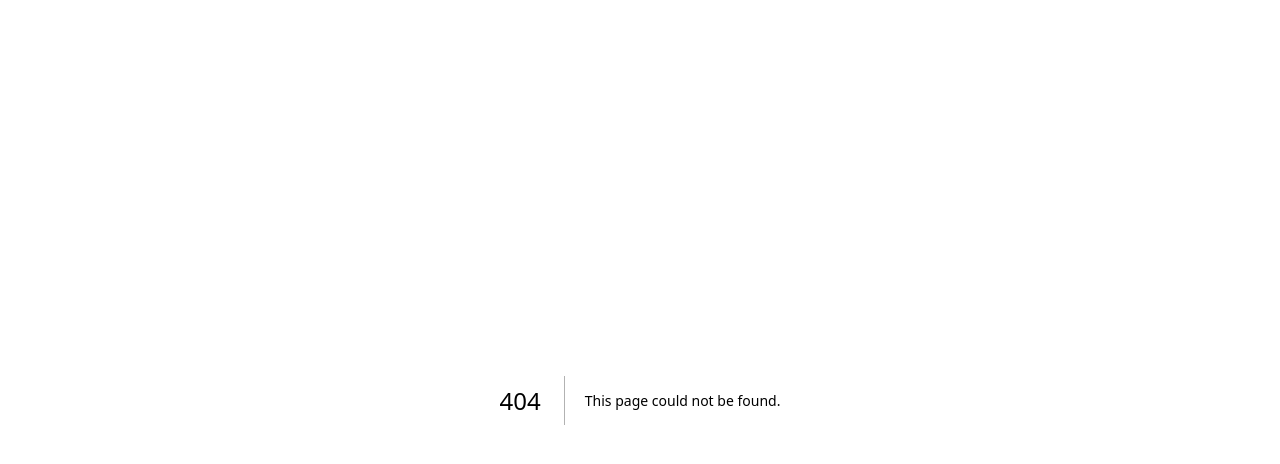
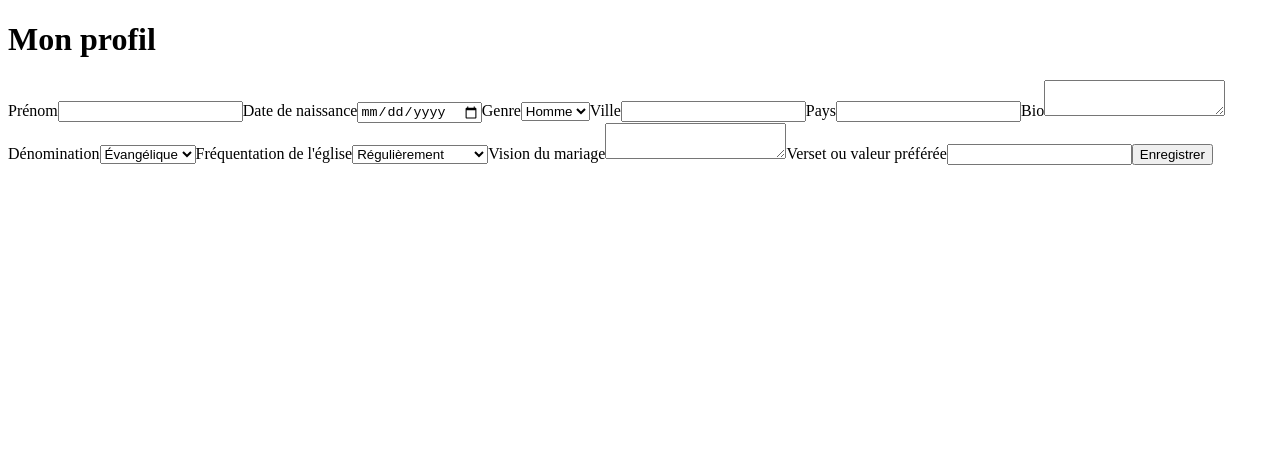
Before and after one commit to inesassia/love_site, a Next.js app: page /profile/edit in a window 1280 px wide. Before the commit this address had no page. Shown: the top 464 px of the page. Built offline with nearby package versions, Linux system fonts and the light colour scheme.

Commit message:
feat: add profile creation and editing

```diff
--- /dev/null
+++ b/src/app/api/profile/route.ts
@@ -0,0 +1,34 @@
+import { NextRequest, NextResponse } from 'next/server'
+import { getServerSession } from 'next-auth'
+import { authOptions } from '@/lib/auth'
+import { profileInputSchema, upsertProfile } from '@/lib/profile'
+import { prisma } from '@/lib/db'
+
+export async function GET() {
+  const session = await getServerSession(authOptions)
+  if (!session?.user) {
+    return NextResponse.json({ error: 'unauthenticated' }, { status: 401 })
+  }
+
+  const profile = await prisma.profile.findUnique({
+    where: { userId: (session.user as { id: string }).id },
+  })
+
+  return NextResponse.json(profile)
+}
+
+export async function POST(request: NextRequest) {
+  const session = await getServerSession(authOptions)
+  if (!session?.user) {
+    return NextResponse.json({ error: 'unauthenticated' }, { status: 401 })
+  }
+
+  const body = await request.json()
+  const parsed = profileInputSchema.safeParse(body)
+  if (!parsed.success) {
+    return NextResponse.json({ error: 'invalid_input', details: parsed.error.flatten() }, { status: 400 })
+  }
+
+  const profile = await upsertProfile((session.user as { id: string }).id, parsed.data)
+  return NextResponse.json(profile, { status: 200 })
+}
--- /dev/null
+++ b/src/app/profile/edit/page.tsx
@@ -0,0 +1,118 @@
+'use client'
+
+import { useState } from 'react'
+import { useRouter } from 'next/navigation'
+
+export default function ProfileEditPage() {
+  const router = useRouter()
+  const [firstName, setFirstName] = useState('')
+  const [birthDate, setBirthDate] = useState('')
+  const [gender, setGender] = useState('homme')
+  const [city, setCity] = useState('')
+  const [country, setCountry] = useState('')
+  const [bio, setBio] = useState('')
+  const [denomination, setDenomination] = useState('evangelique')
+  const [churchAttendance, setChurchAttendance] = useState('regulierement')
+  const [marriageVision, setMarriageVision] = useState('')
+  const [favoriteVerseOrValue, setFavoriteVerseOrValue] = useState('')
+  const [error, setError] = useState<string | null>(null)
+
+  async function handleSubmit(event: React.FormEvent) {
+    event.preventDefault()
+    setError(null)
+
+    const response = await fetch('/api/profile', {
+      method: 'POST',
+      headers: { 'Content-Type': 'application/json' },
+      body: JSON.stringify({
+        firstName,
+        birthDate,
+        gender,
+        city,
+        country,
+        bio,
+        denomination,
+        churchAttendance,
+        marriageVision,
+        favoriteVerseOrValue,
+      }),
+    })
+
+    if (!response.ok) {
+      setError('Impossible d\'enregistrer le profil. Vérifiez les champs et réessayez.')
+      return
+    }
+
+    router.push('/discover')
+  }
+
+  return (
+    <form onSubmit={handleSubmit}>
+      <h1>Mon profil</h1>
+      <label>
+        Prénom
+        <input type="text" value={firstName} onChange={(e) => setFirstName(e.target.value)} required />
+      </label>
+      <label>
+        Date de naissance
+        <input type="date" value={birthDate} onChange={(e) => setBirthDate(e.target.value)} required />
+      </label>
+      <label>
+        Genre
+        <select value={gender} onChange={(e) => setGender(e.target.value)} required>
+          <option value="homme">Homme</option>
+          <option value="femme">Femme</option>
+        </select>
+      </label>
+      <label>
+        Ville
+        <input type="text" value={city} onChange={(e) => setCity(e.target.value)} required />
+      </label>
+      <label>
+        Pays
+        <input type="text" value={country} onChange={(e) => setCountry(e.target.value)} required />
+      </label>
+      <label>
+        Bio
+        <textarea value={bio} onChange={(e) => setBio(e.target.value)} required />
+      </label>
+      <label>
+        Dénomination
+        <select value={denomination} onChange={(e) => setDenomination(e.target.value)} required>
+          <option value="evangelique">Évangélique</option>
+          <option value="catholique">Catholique</option>
+          <option value="protestant">Protestant</option>
+          <option value="orthodoxe">Orthodoxe</option>
+          <option value="autre">Autre</option>
+        </select>
+      </label>
+      <label>
+        Fréquentation de l&apos;église
+        <select value={churchAttendance} onChange={(e) => setChurchAttendance(e.target.value)} required>
+          <option value="regulierement">Régulièrement</option>
+          <option value="occasionnellement">Occasionnellement</option>
+          <option value="rarement">Rarement</option>
+        </select>
+      </label>
+      <label>
+        Vision du mariage
+        <textarea
+          value={marriageVision}
+          onChange={(e) => setMarriageVision(e.target.value)}
+          required
+        />
+      </label>
+      <label>
+        Verset ou valeur préférée
+        <input
+          type="text"
+          value={favoriteVerseOrValue}
+          onChange={(e) => setFavoriteVerseOrValue(e.target.value)}
+          required
+        />
+      </label>
+      {error && <p role="alert">{error}</p>}
+      <button type="submit">Enregistrer</button>
+    </form>
+  )
+}
--- /dev/null
+++ b/src/lib/profile.ts
@@ -0,0 +1,36 @@
+import { z } from 'zod'
+import { prisma } from '@/lib/db'
+
+export function calculateAge(birthDate: Date, now: Date = new Date()): number {
+  let age = now.getFullYear() - birthDate.getFullYear()
+  const hasHadBirthdayThisYear =
+    now.getMonth() > birthDate.getMonth() ||
+    (now.getMonth() === birthDate.getMonth() && now.getDate() >= birthDate.getDate())
+  if (!hasHadBirthdayThisYear) age -= 1
+  return age
+}
+
+export const profileInputSchema = z.object({
+  firstName: z.string().min(1),
+  birthDate: z.coerce
+    .date()
+    .refine((date) => calculateAge(date) >= 18, { message: 'age_minimum_18' }),
+  gender: z.enum(['homme', 'femme']),
+  city: z.string().min(1),
+  country: z.string().min(1),
+  bio: z.string().min(1),
+  denomination: z.enum(['evangelique', 'catholique', 'protestant', 'orthodoxe', 'autre']),
+  churchAttendance: z.enum(['regulierement', 'occasionnellement', 'rarement']),
+  marriageVision: z.string().min(1),
+  favoriteVerseOrValue: z.string().min(1),
+})
+
+export type ProfileInput = z.infer<typeof profileInputSchema>
+
+export async function upsertProfile(userId: string, input: ProfileInput, photos?: string[]) {
+  return prisma.profile.upsert({
+    where: { userId },
+    create: { userId, ...input, photos: photos ?? [] },
+    update: { ...input, ...(photos ? { photos } : {}) },
+  })
+}
```
Also changed, not shown: 2 other files (tests, documents, lock files or other folders).
